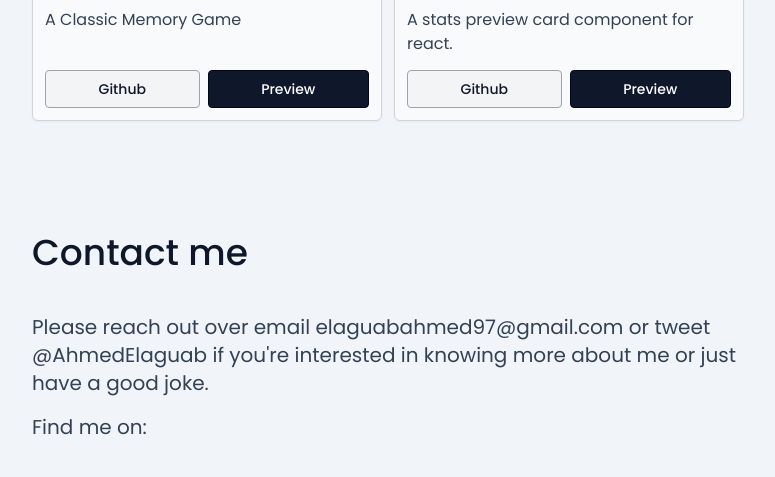
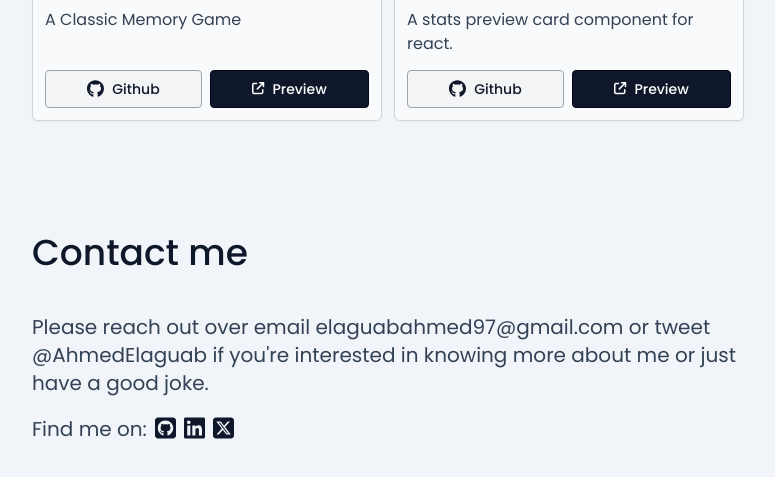
Before and after one commit to AhmedElaguab/ahmedelaguab.github.io, a React (Vite) app: page / in a window 1280 px wide. Shown: the part 2151-2628 px from the top of the page, without its empty margins (252-1027 px from the left). Built offline with nearby package versions, Linux system fonts and the light colour scheme.

Commit message:
Add icons

```diff
--- a/package.json
+++ b/package.json
@@ -10,6 +10,9 @@
     "preview": "vite preview"
   },
   "dependencies": {
+    "@fortawesome/free-brands-svg-icons": "^6.5.1",
+    "@fortawesome/free-solid-svg-icons": "^6.5.1",
+    "@fortawesome/react-fontawesome": "^0.2.0",
     "react": "^18.2.0",
     "react-dom": "^18.2.0"
   },
--- a/src/components/ContactSection.jsx
+++ b/src/components/ContactSection.jsx
@@ -1,6 +1,13 @@
+import { FontAwesomeIcon } from '@fortawesome/react-fontawesome'
+import {
+  faLinkedin,
+  faGithubSquare,
+  faSquareXTwitter,
+} from '@fortawesome/free-brands-svg-icons'
+
 export default function ContactSection() {
   return (
-    <section className="py-28">
+    <section className="py-28" id="contact">
       <div className="container">
         <h3 className="text-3xl sm:text-4xl font-medium">Contact me</h3>
         <p className="mt-10 text-slate-700">
@@ -17,7 +24,35 @@ export default function ContactSection() {
           if you're interested in knowing more about me or just have a good
           joke.
         </p>
-        <p className="text-slate-700 mt-4">Find me on:</p>
+        <p className="text-slate-700 mt-4 flex items-center">
+          Find me on:
+          <span className="text-2xl text-slate-900">
+            <a
+              className="ml-2"
+              href="http://www.github.com/AhmedElaguab"
+              target="_blank"
+              rel="noopener noreferrer"
+            >
+              <FontAwesomeIcon icon={faGithubSquare} />
+            </a>
+            <a
+              className="ml-2"
+              href="http://www.linkedin.com/in/AhmedElaguab"
+              target="_blank"
+              rel="noopener noreferrer"
+            >
+              <FontAwesomeIcon icon={faLinkedin} />
+            </a>
+            <a
+              className="ml-2"
+              href="http://www.twitter.com/AhmedElaguab"
+              target="_blank"
+              rel="noopener noreferrer"
+            >
+              <FontAwesomeIcon icon={faSquareXTwitter} />
+            </a>
+          </span>
+        </p>
       </div>
     </section>
   )
--- a/src/components/HeroSection.jsx
+++ b/src/components/HeroSection.jsx
@@ -1,4 +1,6 @@
 import Logo from './utils/Logo'
+import { FontAwesomeIcon } from '@fortawesome/react-fontawesome'
+import { faArrowRight } from '@fortawesome/free-solid-svg-icons'
 
 export default function HeroSection() {
   return (
@@ -17,8 +19,9 @@ export default function HeroSection() {
           perferendis, soluta adipisci doloremque quasi tempore ipsam deserunt
           dolorem, inventore recusandae possimus.
         </p>
-        <a className="button mt-10" href="#">
-          Contact
+        <a className="button mt-10 flex items-center" href="#contact">
+          <span>Contact</span>
+          <FontAwesomeIcon className="ml-3" size="sm" icon={faArrowRight} />
         </a>
       </div>
     </header>
--- a/src/components/ProjectSection.jsx
+++ b/src/components/ProjectSection.jsx
@@ -1,4 +1,7 @@
 import { PROJECTS } from './../projects.data'
+import { FontAwesomeIcon } from '@fortawesome/react-fontawesome'
+import { faArrowUpRightFromSquare } from '@fortawesome/free-solid-svg-icons'
+import { faGithub } from '@fortawesome/free-brands-svg-icons'
 
 export default function ProjectSection() {
   return (
@@ -30,8 +33,13 @@ export default function ProjectSection() {
                     <a
                       target="_blank"
                       href={project.github}
-                      className="button !px-0 !flex-grow text-center !bg-gray-100 !border !border-gray-400 !text-slate-900 !text-sm font-medium mr-2"
+                      className="button !px-0 !flex-grow text-center !bg-gray-100 !border !border-gray-400 hover:!border-gray-600 !text-slate-900 !text-sm font-medium mr-2"
                     >
+                      <FontAwesomeIcon
+                        className="mr-2"
+                        size="lg"
+                        icon={faGithub}
+                      />
                       Github
                     </a>
                     <a
@@ -39,6 +47,11 @@ export default function ProjectSection() {
                       href={project.preview}
                       className="button !px-0 !flex-grow text-center !border !border-slate-950  !text-sm font-medium"
                     >
+                      <FontAwesomeIcon
+                        className="mr-2"
+                        size="sm"
+                        icon={faArrowUpRightFromSquare}
+                      />
                       Preview
                     </a>
                   </div>
```
Also changed, not shown: 1 other file (tests, documents, lock files or other folders).
